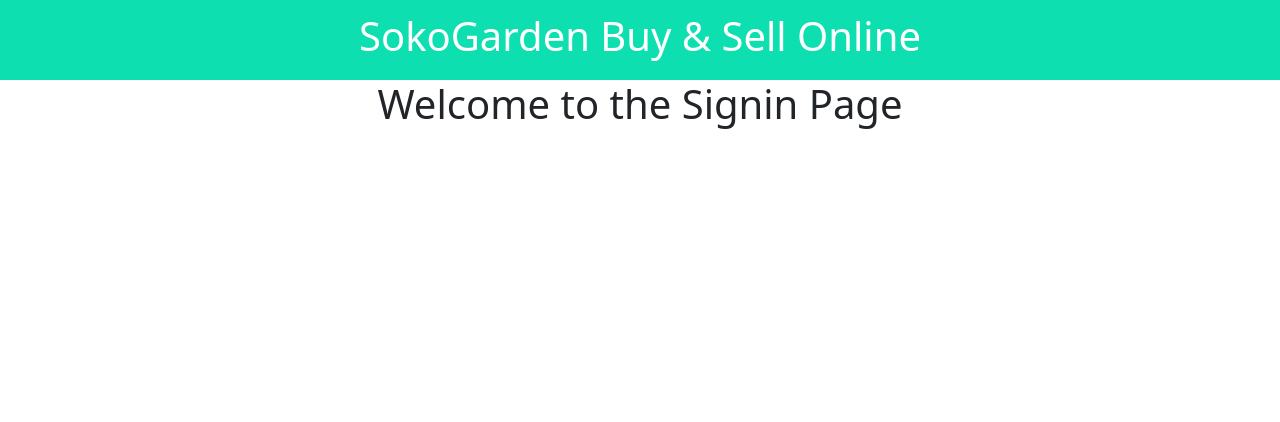
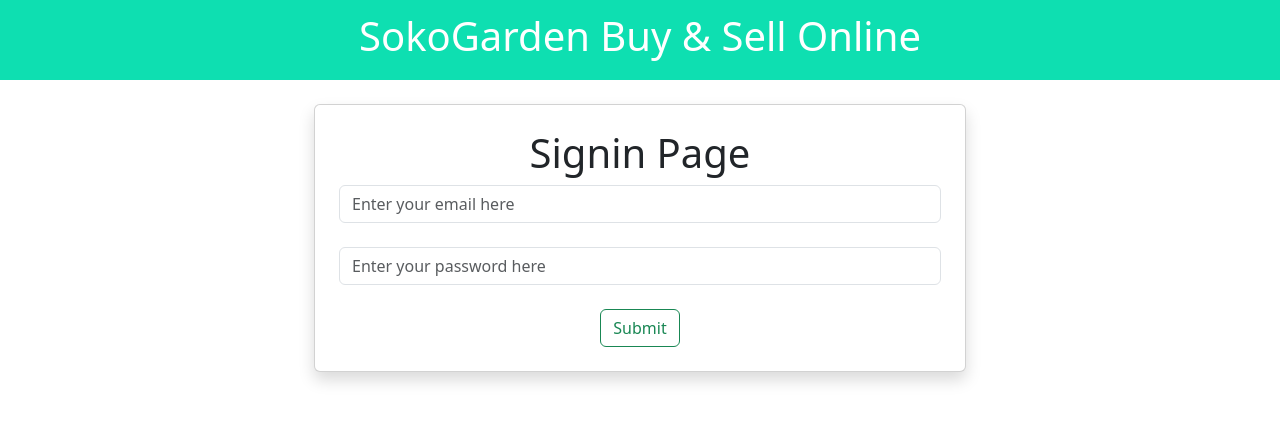
Before and after one commit to madlib-doom/Sokogarden-ui, a React (Create React App) app: page /Signin in a window 1280 px wide. Shown: the top 422 px of the page. Built offline with nearby package versions, Linux system fonts and the light colour scheme.

Commit message:
first commit

```diff
--- a/src/componets/Signin.jsx
+++ b/src/componets/Signin.jsx
@@ -1,9 +1,33 @@
-import React from 'react'
+import React, { useState } from 'react'
 
 const Signin = () => {
+  // Declare hooks here
+  const[email,setEmail]=useState("")
+  const[password,setPassword]=useState('')
   return (
     <div>
-        <h1>Welcome to the Signin Page</h1>
+     <div className="row justify-content-center mt-4" >
+      <div className="col-md-6 card shadow p-4" >
+      <h1>  Signin Page</h1>
+      <form >
+        <input type="email"
+        placeholder='Enter your email here'
+        required
+        className='form-control'
+        value={email}
+        onChange={(e)=>setEmail(e.target.value)}/> <br />
+        {email}
+        <input type="password"
+        placeholder='Enter your password here'
+        required
+        className='form-control'
+        value={password}
+        onChange={(e)=>setPassword(e.target.value)} /> <br />
+        {password}
+        <button type='submit ' className='btn btn-outline-success'>Submit</button>
+      </form>
+      </div>
+     </div>
         </div>
   )
 }
```
